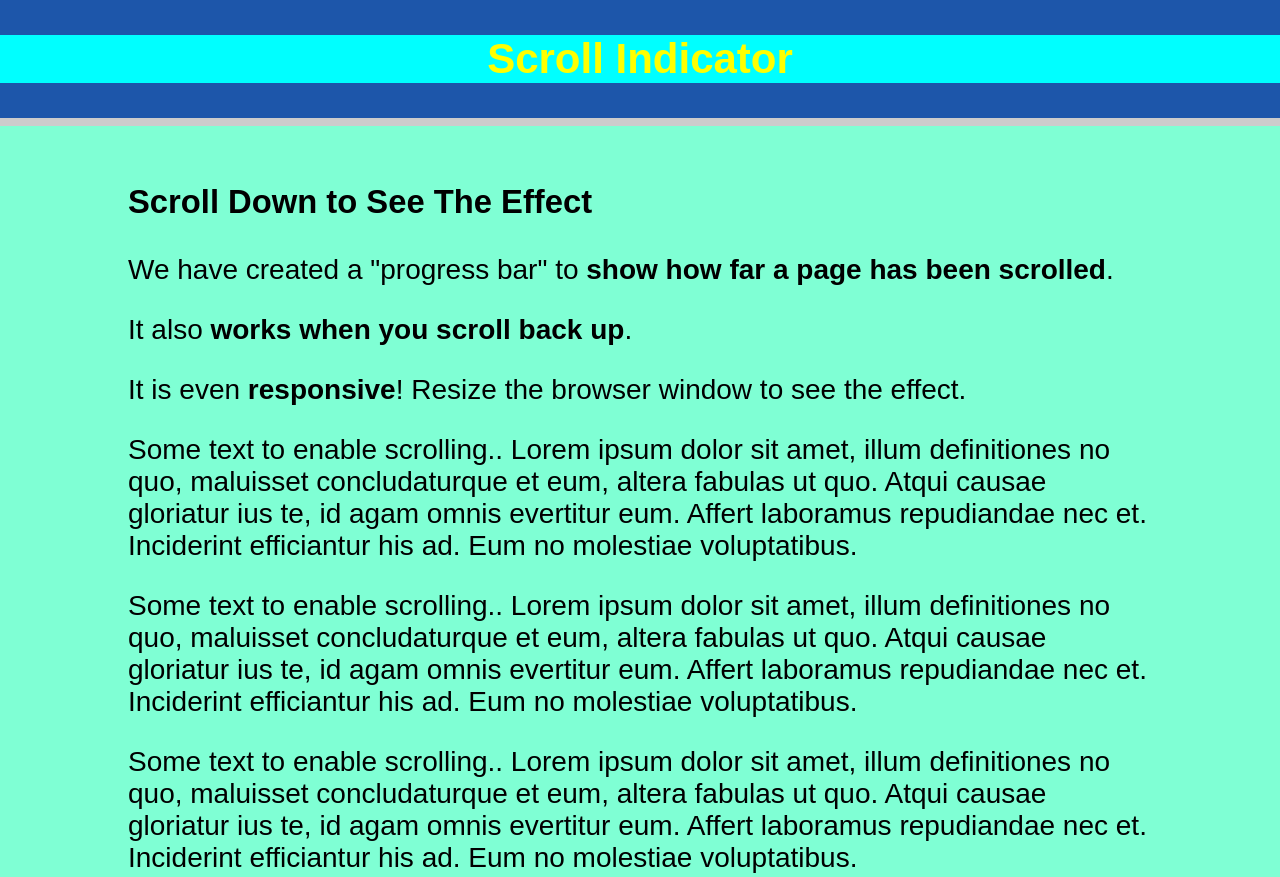
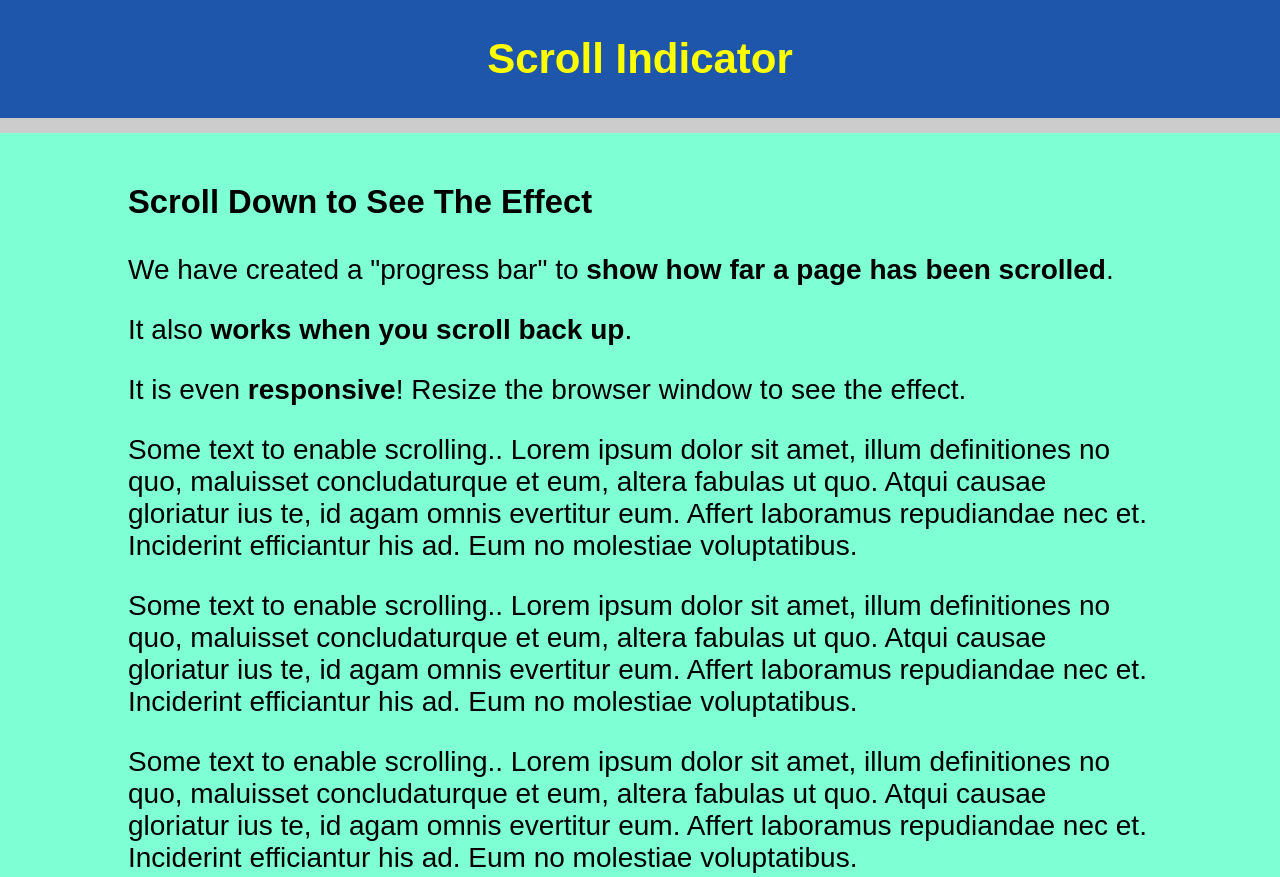
Before and after one commit to subratgoogle/Scroll-Inductor, a plain HTML site: page index.html in a window 1280 px wide. Shown: the top 877 px of the page. Drawn offline with Linux system fonts and the light colour scheme.

Commit message:
Update style.css

```diff
--- a/style.css
+++ b/style.css
@@ -15,13 +15,12 @@ body {
 
   .header h2 {
     text-align: center;
-    background-color: aqua;
     color: yellow;
   }
 
   .progress-container {
     width: 100%;
-    height: 8px;
+    height: 15px;
     background: #ccc;
   }
 
```
